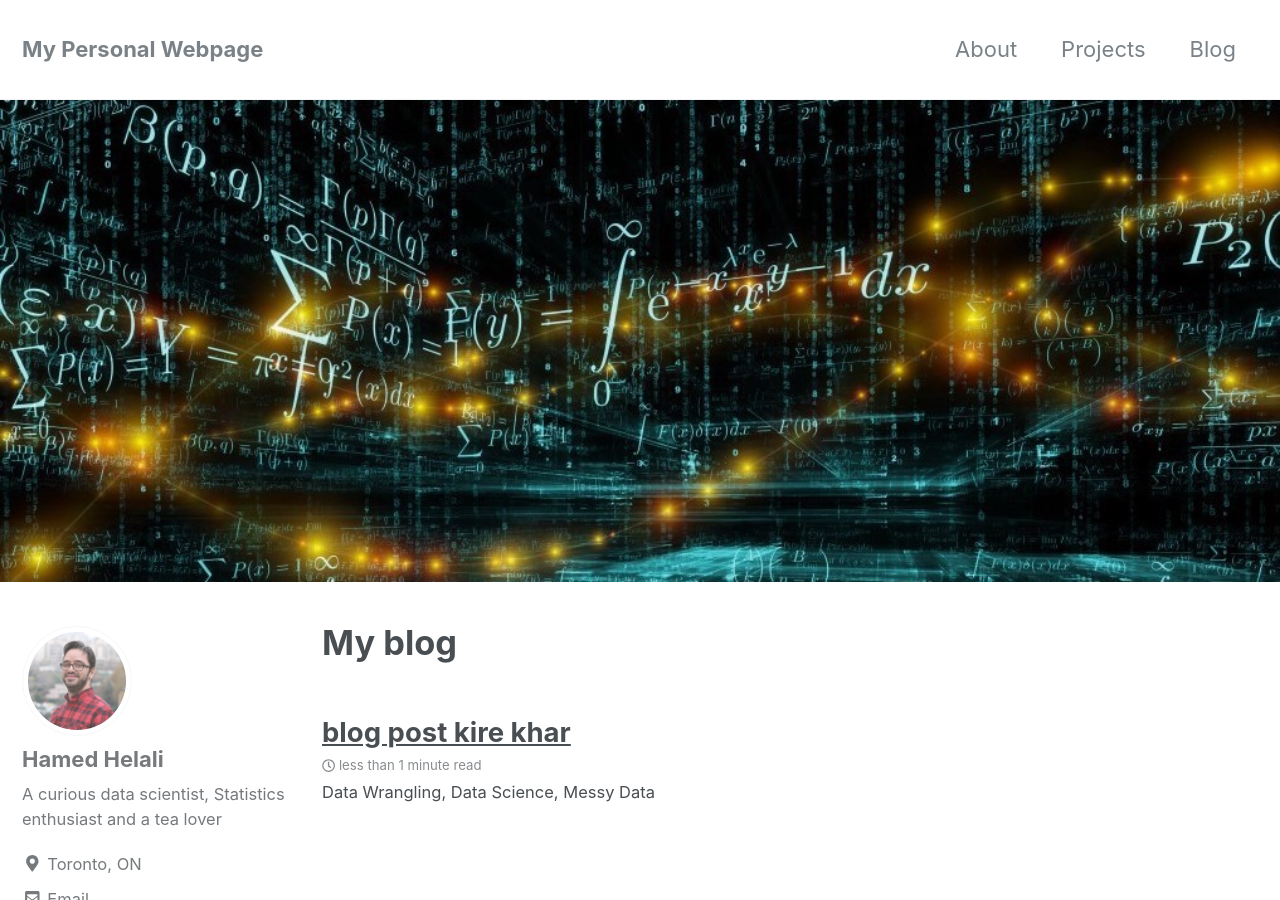
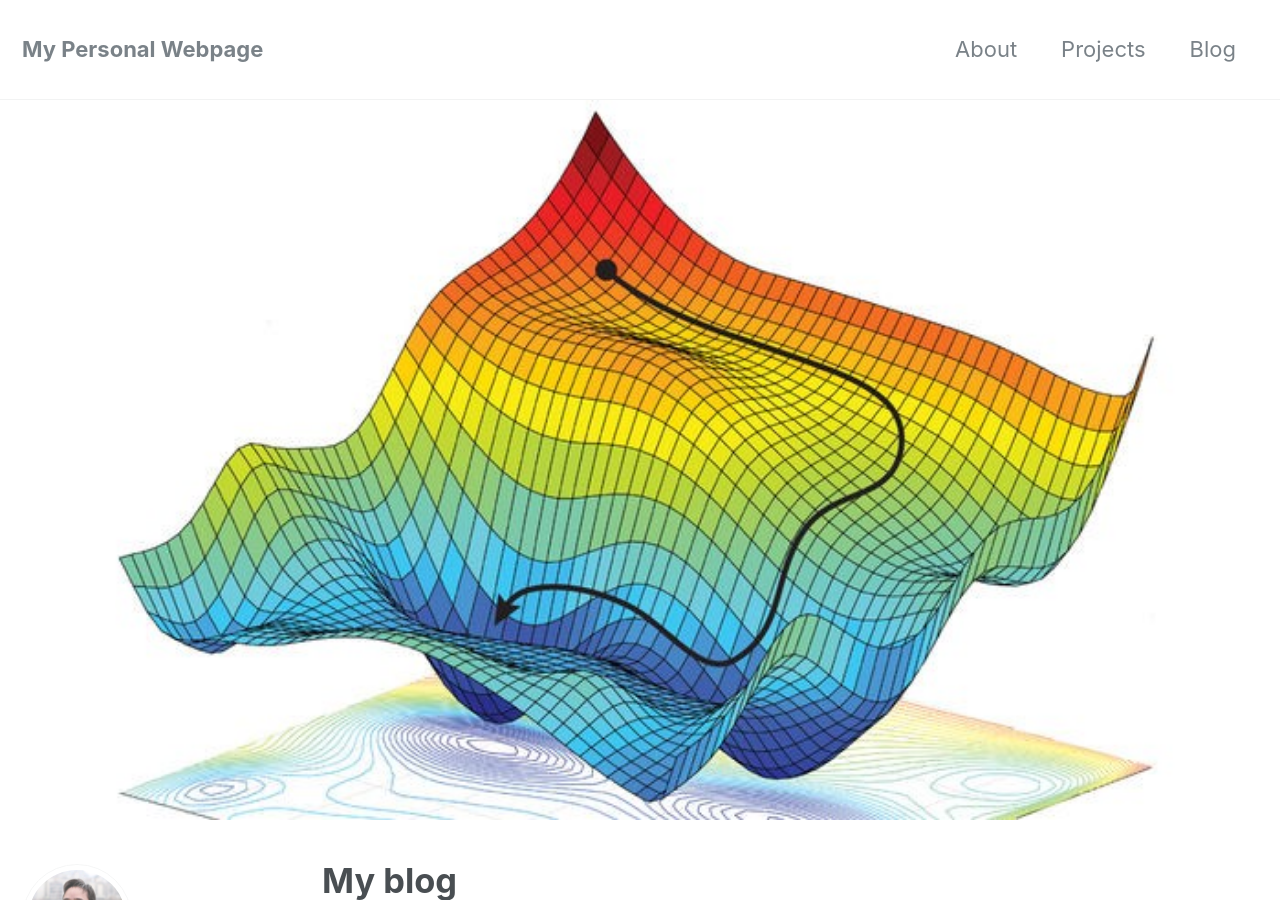
Before and after one commit to hamedhelali/hamedhelali.github.io, a Jekyll site: the page built from _pages/blogposts.md, in a window 1280 px wide and 900 px high. Built offline with Jekyll 4.4.1, drawn with Linux system fonts in a browser that asks for light colours; nearby versions of some CDN libraries.

Commit message:
Update blogposts.md

```diff
--- a/_pages/blogposts.md
+++ b/_pages/blogposts.md
@@ -5,5 +5,5 @@ permalink: /blog/
 taxonomy: Blog-post
 author_profile: true
 header:
-  image: "/images/Math_2.jpg"
+  image: "/images/gd1.jpg"
 ---
```
